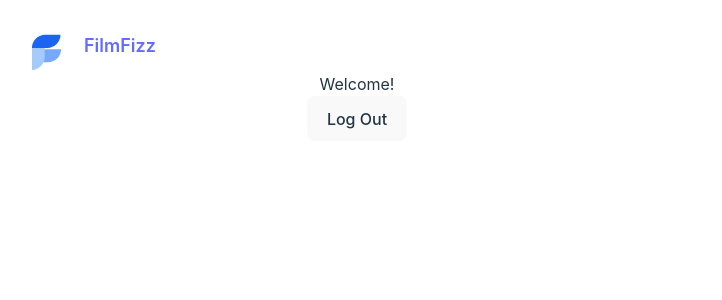
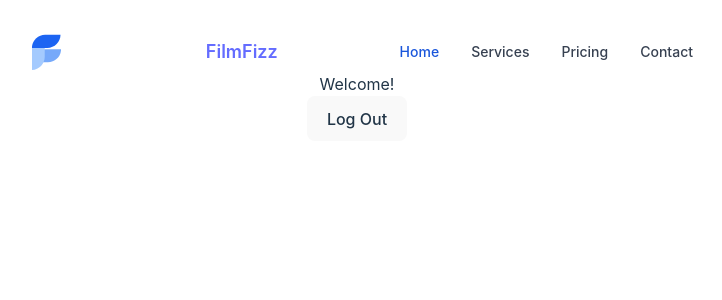
Before and after one commit to swoody2527/eventsplatform, a React (Vite) app: page /menu in a window 1280 px wide. Shown: the top 300 px of the page, without its empty margins (283-1005 px from the left). Built offline with nearby package versions, Linux system fonts and the light colour scheme; no server answers.

Commit message:
fixed infinite loop bug

```diff
--- a/src/App.jsx
+++ b/src/App.jsx
@@ -12,6 +12,7 @@ import SignUp from './components/SignUp.jsx'
 import StaffSignIn from './components/StaffSignIn.jsx'
 import Menu from './components/Menu.jsx'
 import NavBar from './components/NavBar.jsx'
+import MyEvents from './components/MyEvents.jsx'
 
 function App() {
 
@@ -24,6 +25,7 @@ function App() {
         <Route path='/usersignup' element={<SignUp/>}></Route>
         <Route path='/authenticate-staff' element={<StaffSignIn/>}></Route>
         <Route path='/menu' element={<Menu/>}></Route>
+        <Route path='/my-events' element={<MyEvents/>}></Route>
       </Routes>
     </main>
   )
--- a/src/components/Menu.jsx
+++ b/src/components/Menu.jsx
@@ -1,5 +1,5 @@
 import { getAuth, onAuthStateChanged, signOut } from 'firebase/auth'
-import React, { useContext, useState } from 'react'
+import React, { useContext, useState, useEffect } from 'react'
 import { useNavigate } from 'react-router-dom'
 import { StaffContext } from '../contexts/StaffContext'
 
@@ -10,6 +10,7 @@ const [uid, setUid] = useState("")
 const { staff, logoutStaff } = useContext(StaffContext)
 
 const navigate = useNavigate()
+
 
 const handleLogout = (e) => {
   e.preventDefault()
@@ -23,13 +24,20 @@ const handleLogout = (e) => {
    })
 }
 
-onAuthStateChanged(auth, (user) => {
-    if (user) {
-        setUid(user.uid)
-    } else {
-        // user signed out
-    }
-})
+ useEffect(() => {
+    const unsubscribe = onAuthStateChanged(auth, (user) => {
+      if (user) {
+        setUid(user.uid);
+        console.log(user.uid, ' is user');
+      } else {
+        console.log('logged out');
+      }
+    });
+
+    return () => {
+      unsubscribe();
+    };
+  }, []);
 
   return (
     <section>
--- /dev/null
+++ b/src/components/MyEvents.jsx
@@ -0,0 +1,9 @@
+import React from 'react'
+
+function MyEvents() {
+  return (
+    <div>MyEvents</div>
+  )
+}
+
+export default MyEvents
--- a/src/components/NavBar.jsx
+++ b/src/components/NavBar.jsx
@@ -4,24 +4,13 @@ import { getAuth } from 'firebase/auth';
 import { Link } from 'react-router-dom';
 
 function NavBar() {
-
-    const auth = getAuth(app)
-  const [isAuthenticated, setIsAuthenticated] = useState(false);
-
-  useEffect(() => {
-    const unsubscribe = auth.onAuthStateChanged(user => {
-      setIsAuthenticated(!!user);
-    });
-
-    return () => unsubscribe();
-  }, []);
+  const [isAuthenticated, setIsAuthenticated] = useState(true)
 
   return (
     <section>
       <div className="max-w-2xl mx-auto">
         <nav className="border-gray-200">
           <div className="container mx-auto flex flex-wrap items-center justify-between">
-            <a href="#" className="flex">
               <svg
                 className="h-10 mr-3"
                 width="51"
@@ -50,8 +39,7 @@ function NavBar() {
                   </clipPath>
                 </defs>
               </svg>
-              <Link to={"/"}><span className="self-center text-lg font-semibold whitespace-nowrap">FilmFizz</span></Link>
-            </a>
+             <Link to="/menu"><p className="self-center text-lg font-semibold whitespace-nowrap">FilmFizz</p></Link>
             <button
               data-collapse-toggle="mobile-menu"
               type="button"
@@ -89,13 +77,12 @@ function NavBar() {
               <div className="hidden md:block w-full md:w-auto" id="mobile-menu">
                 <ul className="flex-col md:flex-row flex md:space-x-8 mt-4 md:mt-0 md:text-sm md:font-medium">
                   <li>
-                    <a
-                      href="#"
+                    <Link to={"/my-events"}><p
                       className="bg-blue-700 md:bg-transparent text-white block pl-3 pr-4 py-2 md:text-blue-700 md:p-0 rounded focus:outline-none"
                       aria-current="page"
                     >
                       Home
-                    </a>
+                    </p></Link>
                   </li>
                   <li>
                     <a
```
